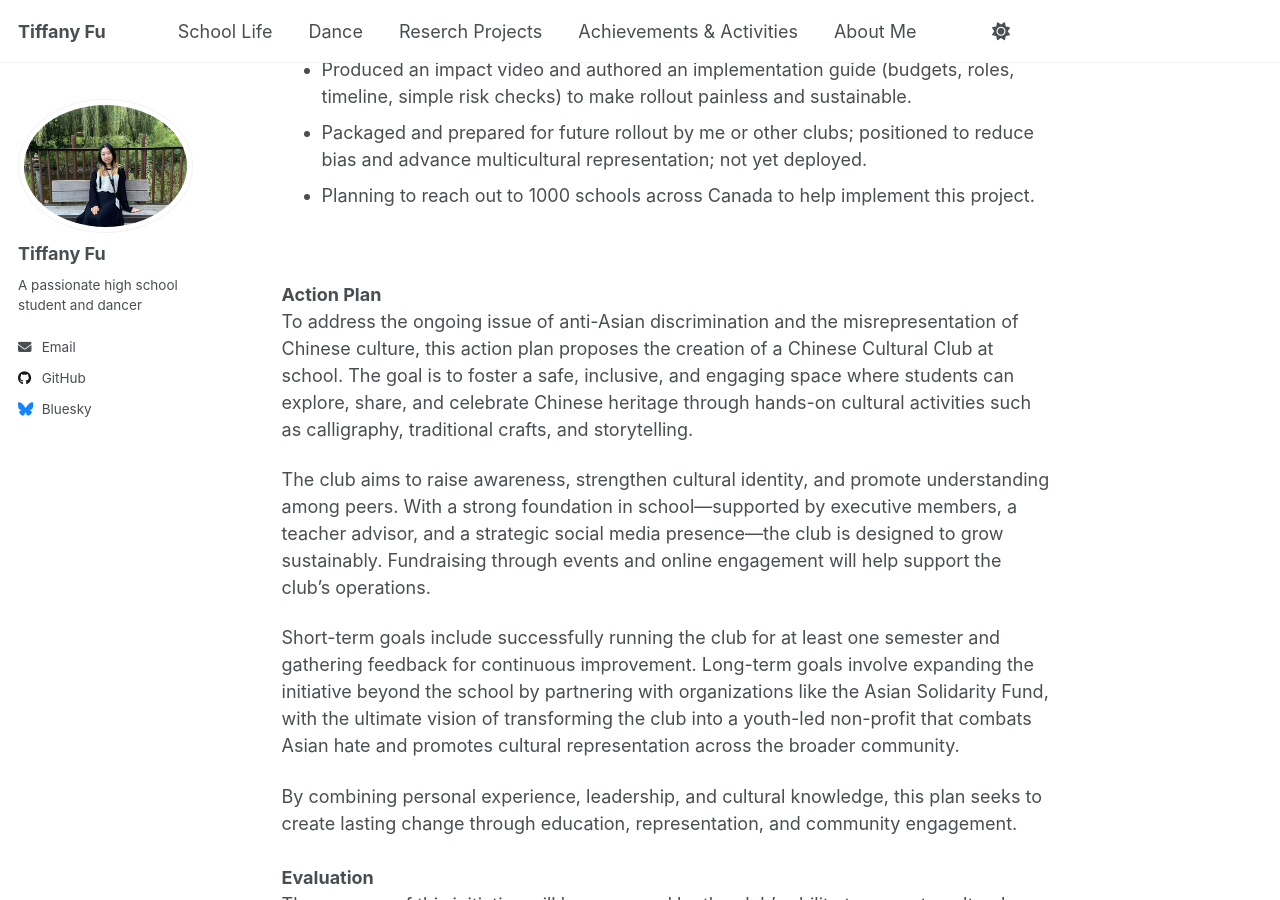
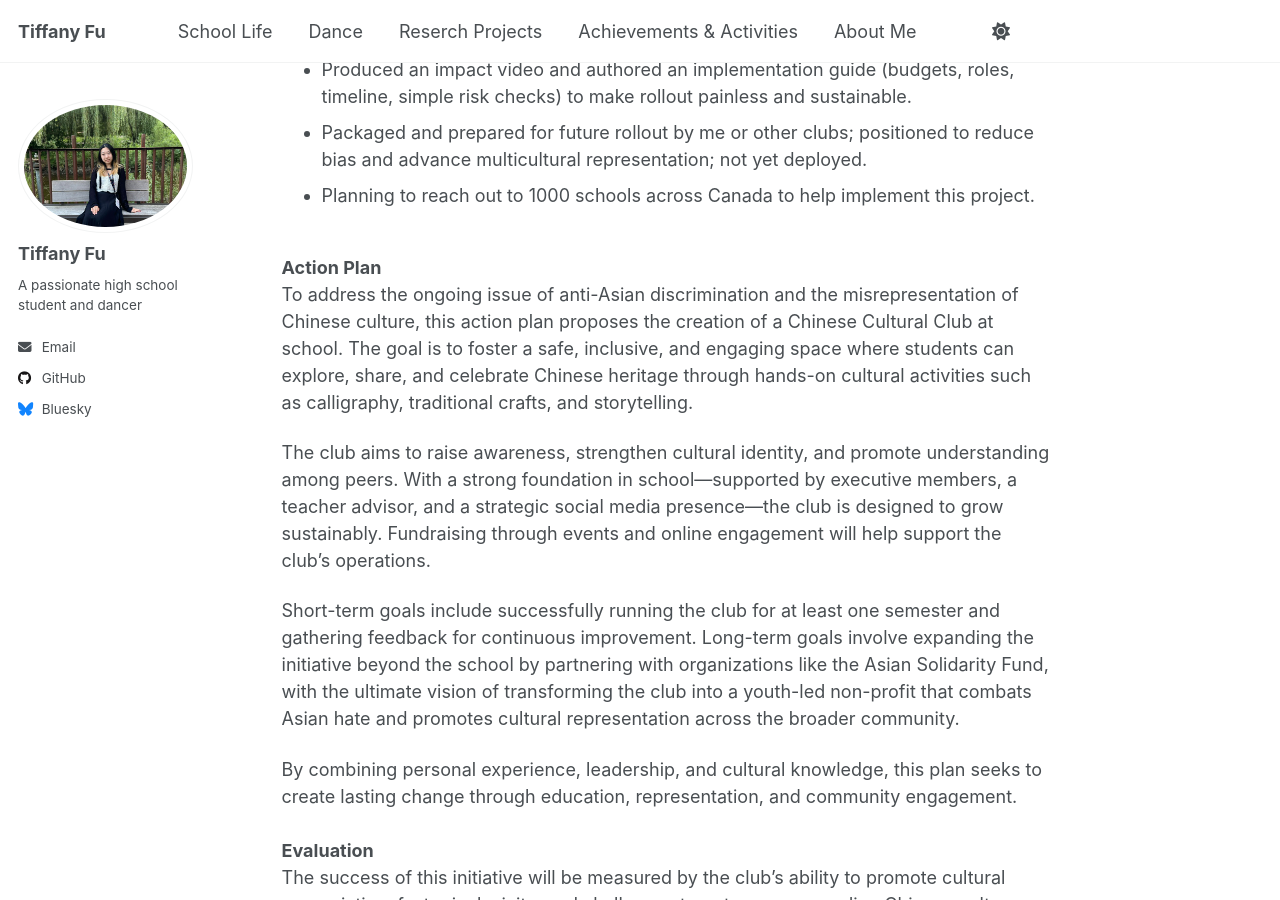
Before and after one commit to TiffanyJTFu/TiffanyFu, a Jekyll site: the page built from _teaching/02-SocialScienceResearchProject-1.md, in a window 1280 px wide and 900 px high, scrolled down 1403 px. Built offline with Jekyll 4.4.1, drawn with Linux system fonts in a browser that asks for light colours; a script that is not in the unit is left out.

```diff
--- a/_teaching/02-SocialScienceResearchProject-1.md
+++ b/_teaching/02-SocialScienceResearchProject-1.md
@@ -21,7 +21,7 @@ It outlines a semester of low-cost, high-engagement modules—calligraphy and ot
 * Packaged and prepared for future rollout by me or other clubs; positioned to reduce bias and advance multicultural representation; not yet deployed.
 * Planning to reach out to 1000 schools across Canada to help implement this project.
 
-<br><br>**Action Plan**
+<br>**Action Plan**
 <br>To address the ongoing issue of anti-Asian discrimination and the misrepresentation of Chinese culture, this action plan proposes the creation of a Chinese Cultural Club at school. The goal is to foster a safe, inclusive, and engaging space where students can explore, share, and celebrate Chinese heritage through hands-on cultural activities such as calligraphy, traditional crafts, and storytelling.
 
 The club aims to raise awareness, strengthen cultural identity, and promote understanding among peers. With a strong foundation in school—supported by executive members, a teacher advisor, and a strategic social media presence—the club is designed to grow sustainably. Fundraising through events and online engagement will help support the club's operations.
```
